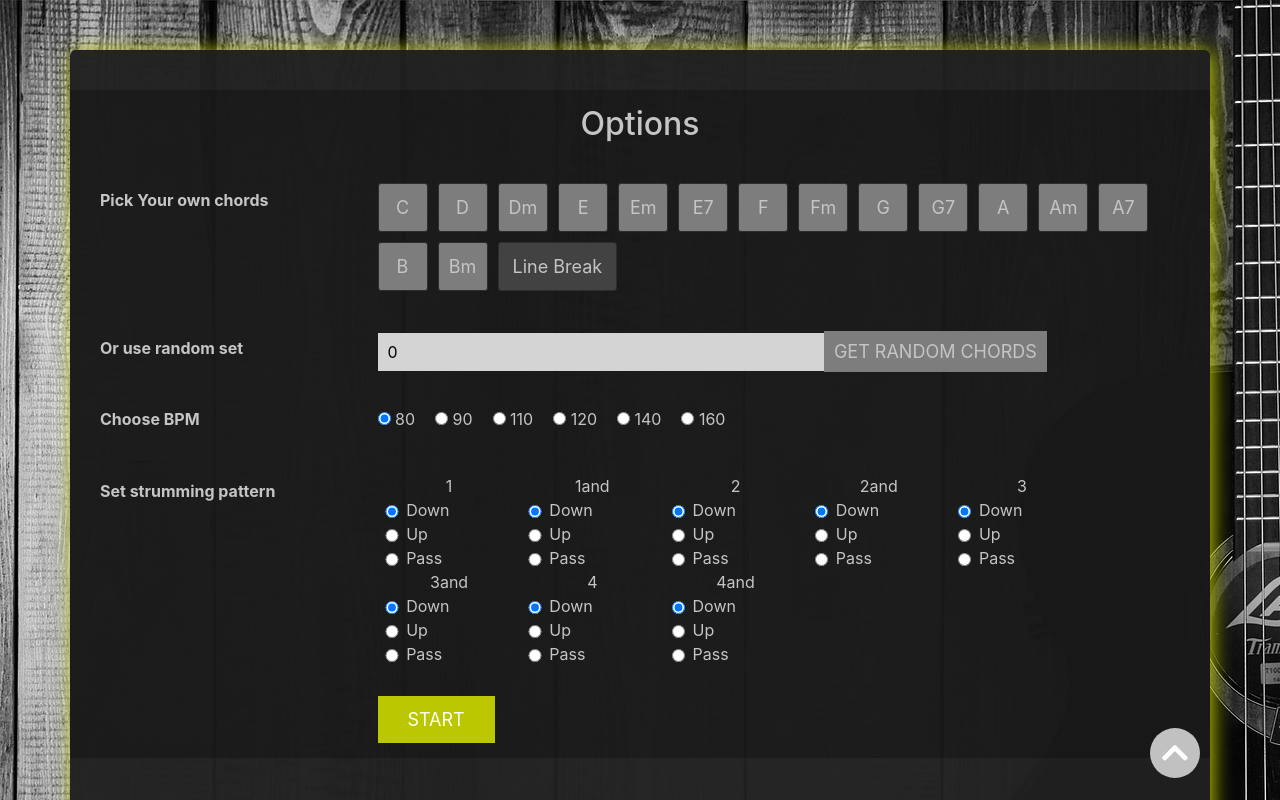
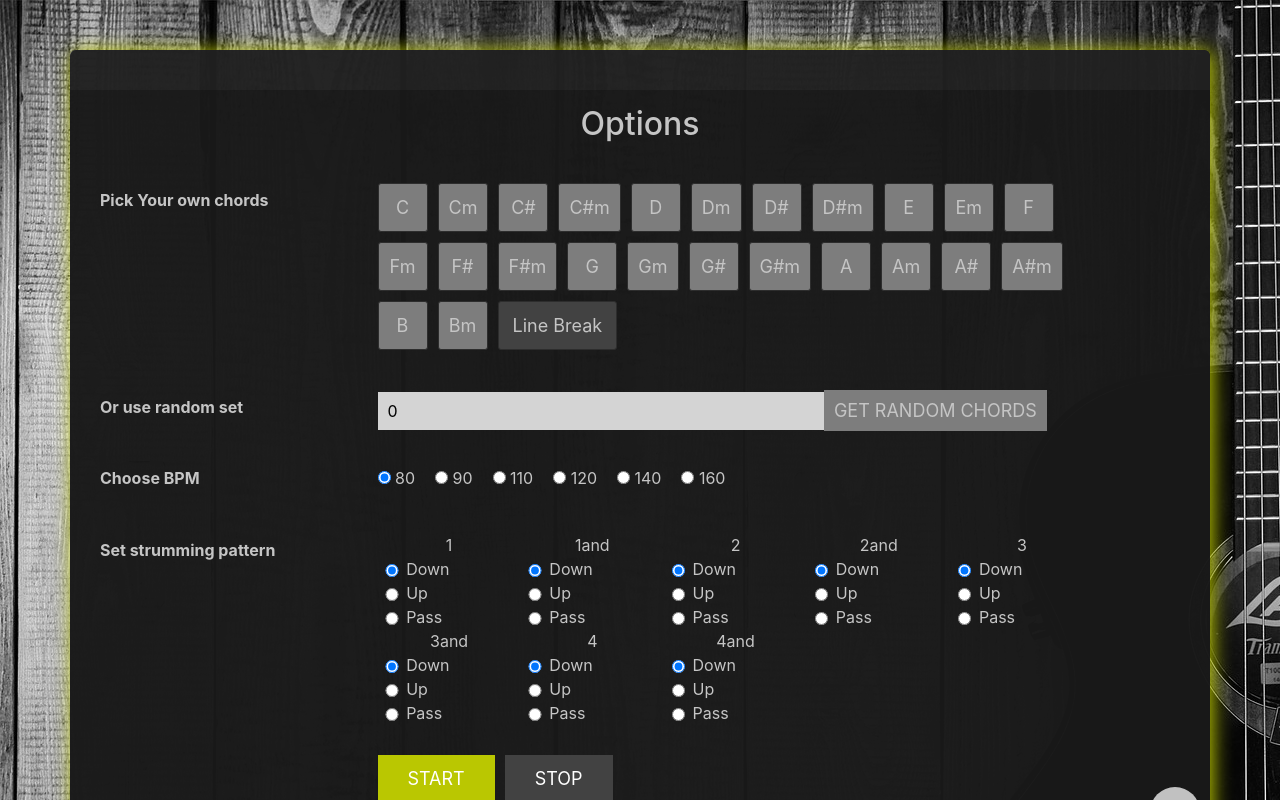
Before and after one commit to AndKorbiel/Chords-Progression-App, a React (Create React App) app: page / in a window 1280 px wide. Shown: the top 800 px of the page. Built offline with nearby package versions, Linux system fonts and the light colour scheme.

Commit message:
Add last few updates

```diff
--- a/src/App.css
+++ b/src/App.css
@@ -34,7 +34,11 @@ body {
   padding-left: 0;
   flex-wrap: wrap;
   justify-content: flex-start;
-    margin-bottom: 0;
+  margin-bottom: 0;
+}
+
+.app-options .chords-table {
+    max-width: 90%;
 }
 
 .chords-table.centered {
@@ -78,6 +82,11 @@ body {
   color: white;
   font-size: 18px;
   text-transform: uppercase;
+}
+
+.app-button.stop {
+    background: #424242;
+    margin-left: 10px;
 }
 
 .app-options {
@@ -261,9 +270,10 @@ body {
         margin-top: 15px;
     }
 
-    .chords-table {
+    .chords-table, .app-options .chords-table {
         -webkit-justify-content: center;
         justify-content: center;
+        max-width: 100%;
     }
 
     #player .arrow-cont {
@@ -275,6 +285,10 @@ body {
     #player .arrow {
         font-size: 50px;
         width: 19%;
+    }
+
+    .app-button.stop {
+        margin-left: 0;
     }
 
     .isVisible {
--- a/src/App.js
+++ b/src/App.js
@@ -7,18 +7,27 @@ import arrayMove from "array-move";
 const SPACE_CHORD = "Line Break";
 const CHORDS = [
   "C",
+  "Cm",
+  "C#",
+  "C#m",
   "D",
   "Dm",
+  "D#",
+  "D#m",
   "E",
   "Em",
-  "E7",
   "F",
   "Fm",
+  "F#",
+  "F#m",
   "G",
-  "G7",
+  "Gm",
+  "G#",
+  "G#m",
   "A",
   "Am",
-  "A7",
+  "A#",
+  "A#m",
   "B",
   "Bm",
   SPACE_CHORD
@@ -50,7 +59,8 @@ class App extends Component {
     errorMessage: "",
     started: "Start",
     menuIsVisible: true,
-    isLoading: true
+    isLoading: true,
+    isWorking: false
   };
 
   child = React.createRef();
@@ -66,7 +76,6 @@ class App extends Component {
   onSortEnd = ({ oldIndex, newIndex }) => {
     this.setState(({ pickedChords }) => ({
       pickedChords: arrayMove(pickedChords, oldIndex, newIndex)
-
     }
     ))
   };
@@ -97,11 +106,6 @@ class App extends Component {
     this.setState(
       {
         bpm: value
-      },
-      () => {
-        if (this.interval) {
-          this.setTheDisplay();
-        }
       }
     );
   };
@@ -147,22 +151,17 @@ class App extends Component {
 
       this.setState({
         pickedChords: pickedRandomChords
-      },
-          () => { this.setTheDisplay() }
-      );
+      });
       }
   };
 
   selectChord = chord => {
     let updatedChords = [...this.state.pickedChords];
     updatedChords.push(chord);
-      console.log(updatedChords)
 
     this.setState({
       pickedChords: updatedChords
-    },
-        () => { this.setTheDisplay() }
-    );
+    });
   };
 
   removeChord = index => {
@@ -171,12 +170,14 @@ class App extends Component {
 
     this.setState({
       pickedChords: updatedChords
-    },
-        () => { this.setTheDisplay() }
-    );
+    });
   };
 
   setTheDisplay = () => {
+    this.setState({
+      isWorking: true
+    })
+
       let i = 0;
     let j = 1;
     if (this.interval != null) {
@@ -188,6 +189,7 @@ class App extends Component {
     );
 
     this.interval = setInterval(() => {
+      if (this.state.isWorking) {
         this.setState({
           currentChord: pickedChordsWithoutSpace[i++],
           nextChord: pickedChordsWithoutSpace[j++]
@@ -199,16 +201,23 @@ class App extends Component {
           j = 0;
         }
         this.child.current.arrowHighlight();
+      }
+
 
     }, this.currentBPM);
 
-    this.audioPlay()
+    setTimeout(this.audioPlay, this.currentBPM);
 
-    // maybe this could be removed later
     this.setState({
       started: "Restart"
     });
   };
+
+  stopTheDisplay = () => {
+    this.setState({
+      isWorking: false
+    })
+  }
 
   audioPlay = () => {
         if (this.intervalAnother != null) {
@@ -216,6 +225,7 @@ class App extends Component {
         }
 
         this.intervalAnother = setInterval( () => {
+          if(this.state.isWorking) {
             kick.play();
                 kick.volume = 0.2;
                 setTimeout(() => {
@@ -223,6 +233,7 @@ class App extends Component {
                         hat.volume = 0.5;
                     }, this.currentBPM / 8
                 );
+          }
             }, this.currentBPM / 4
         );
   };
@@ -337,6 +348,9 @@ class App extends Component {
                 <button className="app-button" onClick={this.setTheDisplay}>
                   {this.state.started}
                 </button>
+                <button className="app-button stop" onClick={this.stopTheDisplay}>
+                  Stop
+                </button>
               </div>
             </div>
               <i className={(this.state.menuIsVisible === true ? "fas fa-chevron-up slideUpButton" : "fas fa-chevron-down slideUpButton")} onClick={this.hideMenu}></i>
```
Lines whose indentation alone changed are shown as unchanged.
